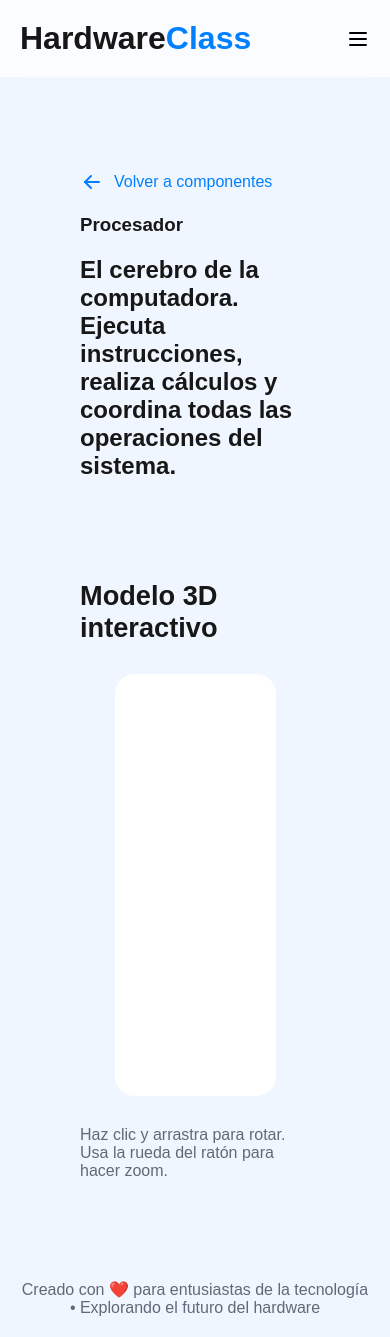
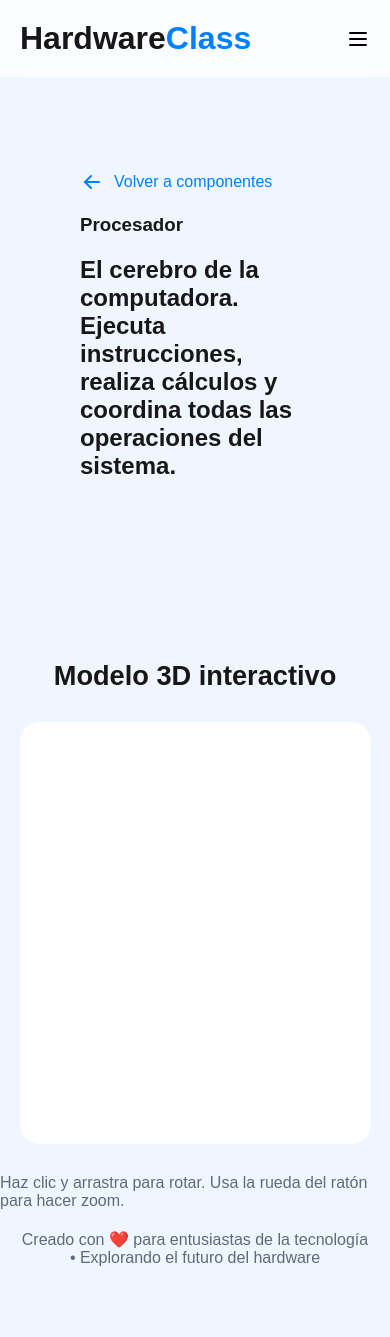
Before and after one commit to OrlandoTellez/hardware-web, a Next.js app: page /componentes/procesador in a window 390 px wide. After the commit the page ends 1287 px from the top, so only its background shows below. Built offline with nearby package versions, Linux system fonts and the light colour scheme; no server answers.

Commit message:
refactor: adjust padding and width in CSS for improved layout and responsiveness

```diff
--- a/src/app/componentes/[componente]/page.module.css
+++ b/src/app/componentes/[componente]/page.module.css
@@ -1,7 +1,6 @@
 .section{
     width: 100%;
     margin-top: 90px;
-    padding: 80px;
     display: grid;
     place-items: center;
     gap: 100px;
@@ -12,6 +11,8 @@
         display: grid;
         gap: 20px;
         place-content: center;
+        padding: 80px;
+
     }
 
 }
@@ -31,5 +32,6 @@
 
     && h3{
         font-size: 1.7rem;
+        text-align: center;
     }
 }
--- a/src/threejs/ThreeJSComponent.module.css
+++ b/src/threejs/ThreeJSComponent.module.css
@@ -1,5 +1,6 @@
 .canva{
-    width: 70%;
+    width: 90%;
+    max-width: 90ch;
     height: 50vh;
     display: flex;
     justify-content: center;
```
